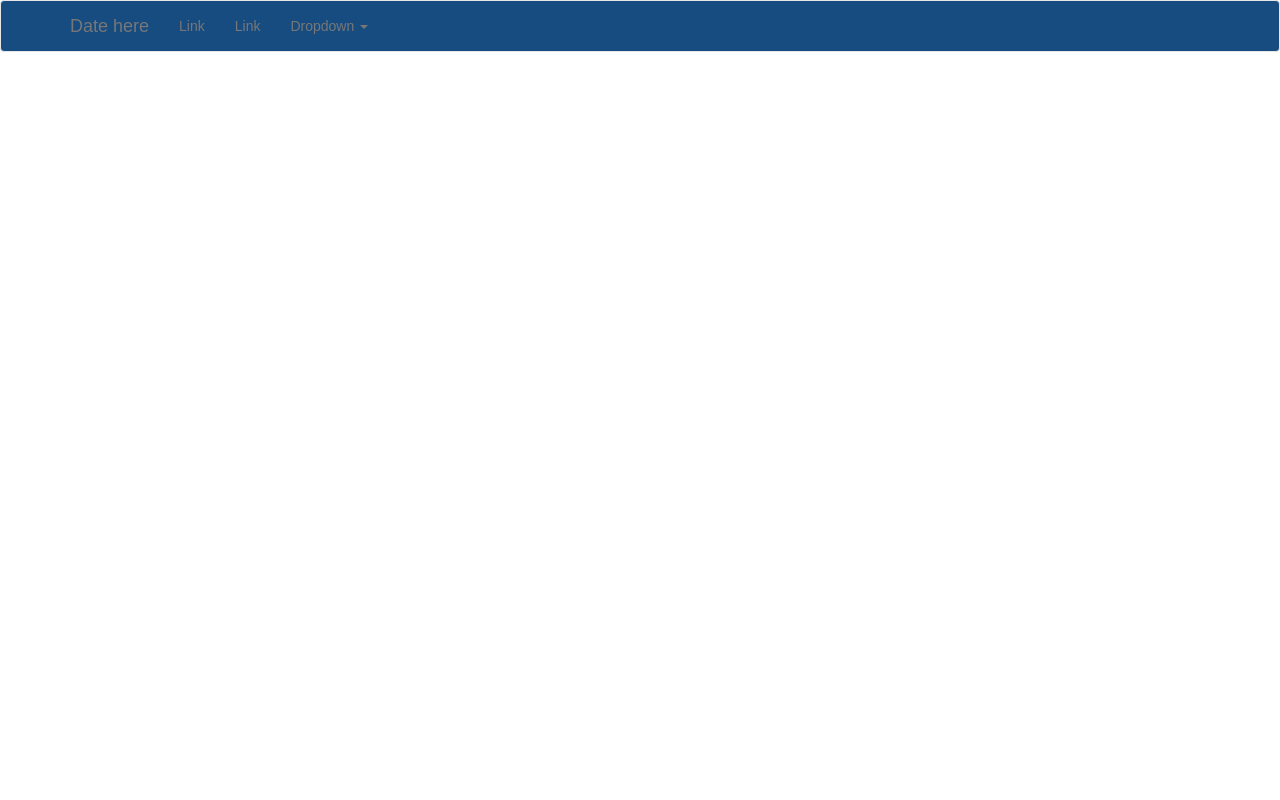
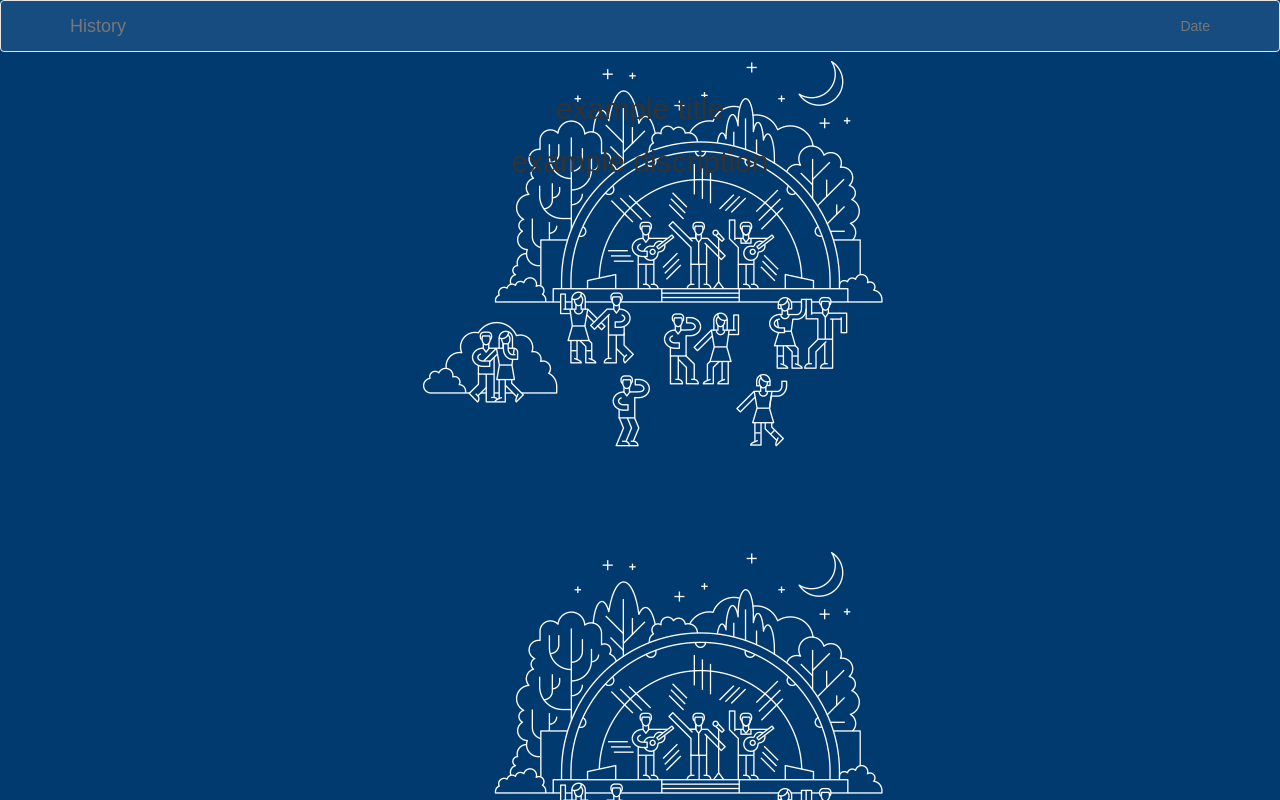
Before and after one commit to odisei369/wawcode-pwa, a React (Create React App) app: page / in a window 1280 px wide. Built offline with nearby package versions, Linux system fonts and the light colour scheme; no server answers.

Commit message:
Added started stylins

```diff
--- a/src/App.css
+++ b/src/App.css
@@ -18,3 +18,7 @@ h1 {
 h2 {
   text-align: center;
 }
+
+body {
+  background-image: url('./assets/img/background.png');
+}
--- a/src/App.js
+++ b/src/App.js
@@ -1,5 +1,5 @@
 // Import React and Component
-import React, { Component } from 'react';
+import React, {Component} from 'react';
 // Import CSS from App.css
 import './App.css';
 // Import the History component to be used below
@@ -10,24 +10,19 @@ import {MenuItem, Nav, Navbar, NavDropdown, NavItem} from "react-bootstrap";
 class App extends Component {
   render() {
     return (
+      <div>
         <Navbar>
           <Navbar.Header>
             <Navbar.Brand>
-            <a href="#">Date here</a>
+              <a href="#">History</a>
             </Navbar.Brand>
           </Navbar.Header>
-        <Nav>
-          <NavItem eventKey={1} href="#">Link</NavItem>
-          <NavItem eventKey={2} href="#">Link</NavItem>
-          <NavDropdown eventKey={3} title="Dropdown" id="basic-nav-dropdown">
-            <MenuItem eventKey={3.1}>Action</MenuItem>
-            <MenuItem eventKey={3.2}>Another action</MenuItem>
-            <MenuItem eventKey={3.3}>Something else here</MenuItem>
-            <MenuItem divider />
-            <MenuItem eventKey={3.4}>Separated link</MenuItem>
-          </NavDropdown>
+          <Nav pullRight>
+            <NavItem>Date</NavItem>
           </Nav>
         </Navbar>
+        <CardComponent/>
+      </div>
     );
   }
 }
--- a/src/Components/CardComponent.js
+++ b/src/Components/CardComponent.js
@@ -5,8 +5,8 @@ class CardComponent extends Component {
   constructor () {
     super();
     this.state = {
-      title: '',
-      description: '',
+      title: 'example title',
+      description: 'example discription',
     };
   }
 
@@ -25,8 +25,18 @@ class CardComponent extends Component {
 
   render() {
     return <div className="container">
-      <h1>{this.state.title}</h1>
-      <h2>{this.state.description}</h2>
+      <div className="row">
+        <div className="col-md-12">
+          <div className="card">
+            <div className="card-title">
+              <h1>{this.state.title}</h1>
+            </div>
+            <div className="card-body">
+              <h2>{this.state.description}</h2>
+            </div>
+          </div>
+        </div>
+      </div>
     </div>
   }
 }
```
Also changed, not shown: src/assets/img/background.png (added). Lines whose indentation alone changed are shown as unchanged.
